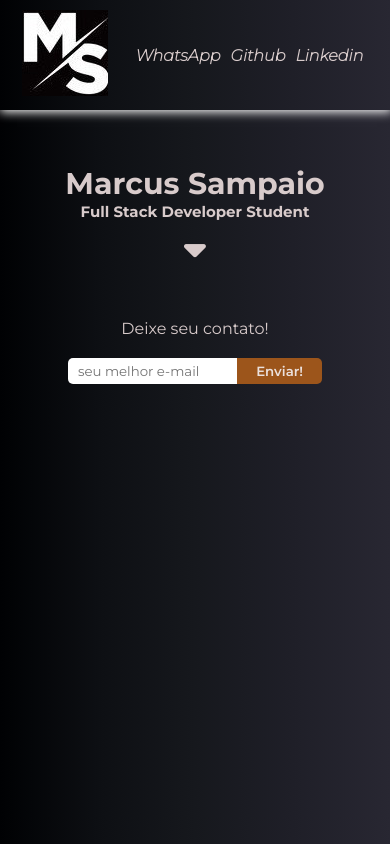
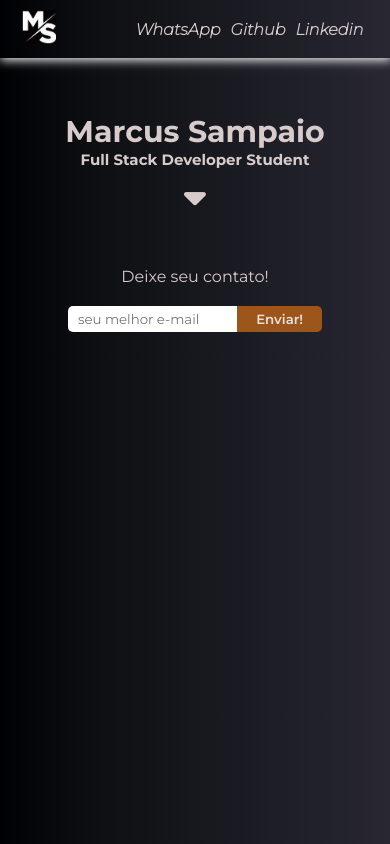
Before and after one commit to mvsampaio/Portfolio, a plain HTML site: page index.html in a window 390 px wide. Drawn offline with Linux system fonts and the light colour scheme.

Commit message:
Ajuste no tamanho da logo

```diff
--- a/style.css
+++ b/style.css
@@ -28,6 +28,10 @@ header {
     padding: 10px;
     box-shadow: 1px 1px 10px 1px #fff;
     margin-bottom: 55px;
+}
+
+header img {
+    width: 50%;
 }
 
 header ul {
@@ -146,6 +150,9 @@ header ul li a:hover {
         max-width: 80%;
         text-align: justify;
     }
+    header img {
+        width: 40%;
+    }
     header ul {
         font-size: 16px;
     }
```
